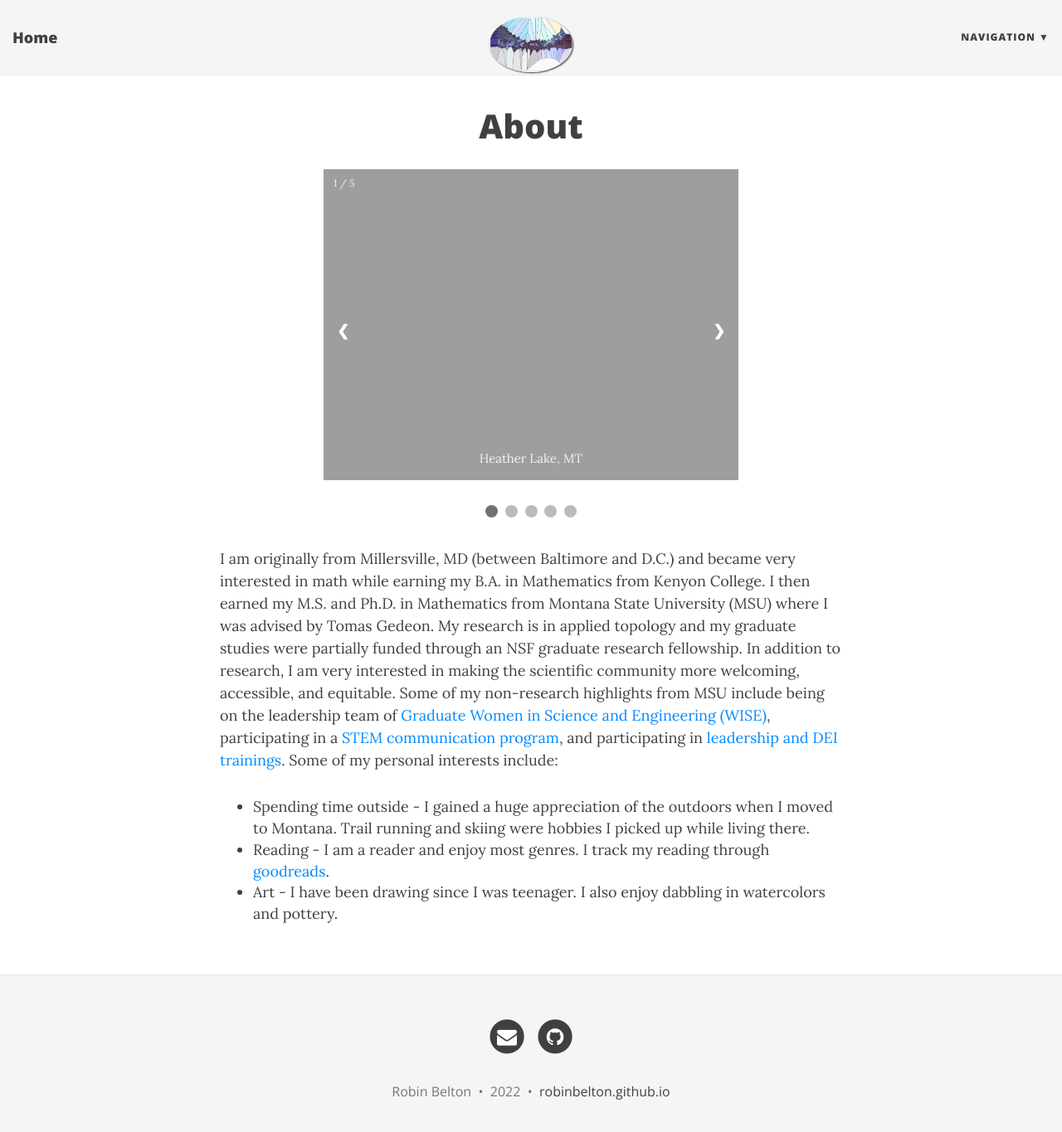
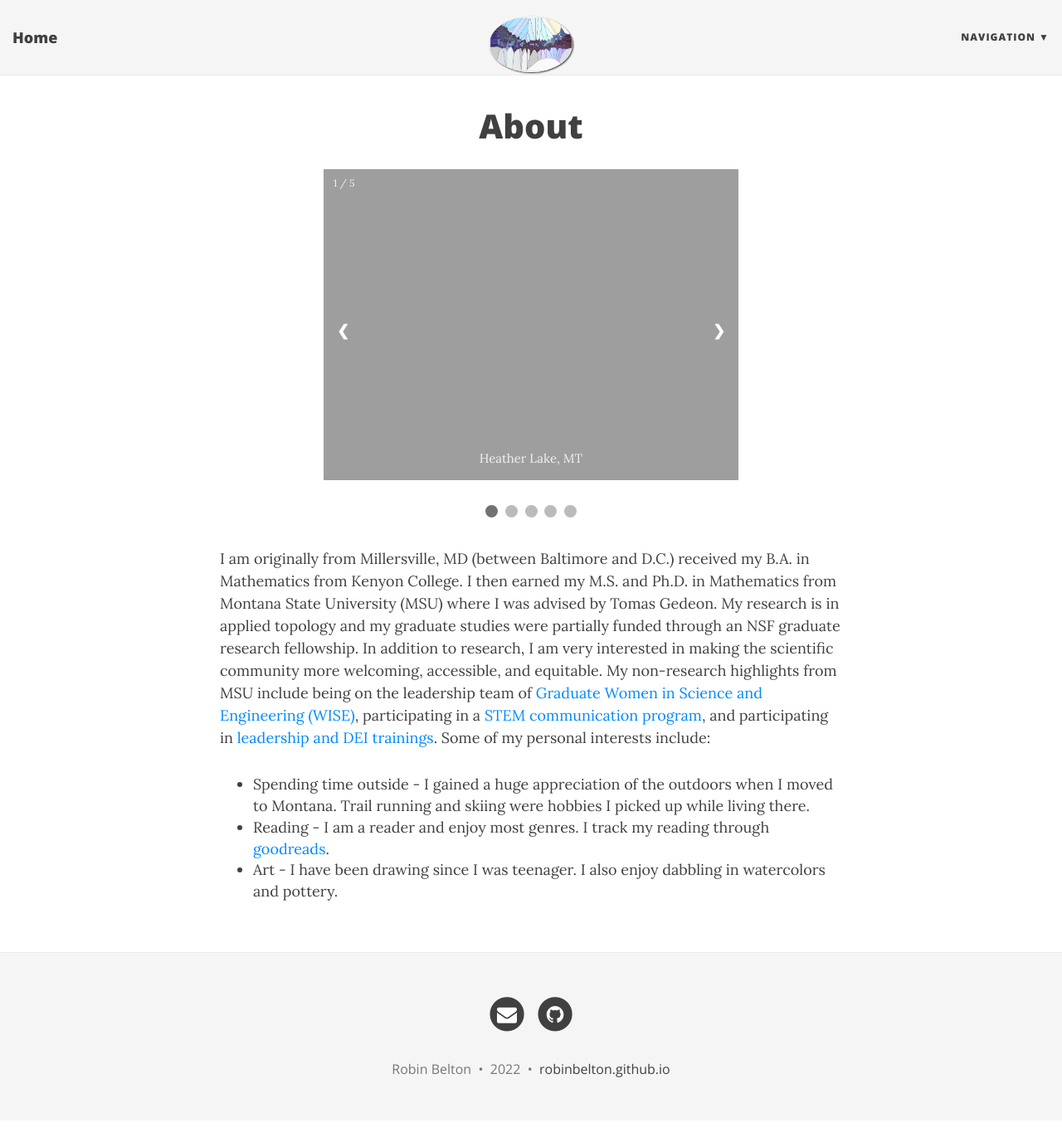
Before and after one commit to robinbelton/robinbelton.github.io, a Jekyll site: the page built from about.html, in a window 1280 px wide and 1378 px high. Shown: the top 1365 px of the window at 83% size. Built offline with Jekyll 4.4.1, drawn with Linux system fonts in a browser that asks for light colours; nearby versions of some CDN libraries.

Commit message:
Small edits to website

```diff
--- a/about.html
+++ b/about.html
@@ -185,7 +185,7 @@
 </body>
 </html>
 
-<p> I am originally from Millersville, MD (between Baltimore and D.C.) and became very interested in math while earning my B.A. in Mathematics from Kenyon College. I then earned my M.S. and Ph.D. in Mathematics from Montana State University (MSU) where I was advised by Tomas Gedeon. My research is in applied topology and my graduate studies were partially funded through an NSF graduate research fellowship. In addition to research, I am very interested in making the scientific community more welcoming, accessible, and equitable. Some of my non-research highlights from MSU include being on the leadership team of <a href="https://www.montana.edu/wise/">Graduate Women in Science and Engineering (WISE)</a>, participating in a <a href="https://www.montana.edu/stemstorytellers/index_cohort3.html">STEM communication program</a>, and participating in <a href="https://www.montana.edu/gradschool/professionaldevelopment/gradcat/grad-leadership-academy.html">leadership and DEI trainings</a>. Some of my personal interests include: </p>
+<p> I am originally from Millersville, MD (between Baltimore and D.C.) received my B.A. in Mathematics from Kenyon College. I then earned my M.S. and Ph.D. in Mathematics from Montana State University (MSU) where I was advised by Tomas Gedeon. My research is in applied topology and my graduate studies were partially funded through an NSF graduate research fellowship. In addition to research, I am very interested in making the scientific community more welcoming, accessible, and equitable. My non-research highlights from MSU include being on the leadership team of <a href="https://www.montana.edu/wise/">Graduate Women in Science and Engineering (WISE)</a>, participating in a <a href="https://www.montana.edu/stemstorytellers/index_cohort3.html">STEM communication program</a>, and participating in <a href="https://www.montana.edu/gradschool/professionaldevelopment/gradcat/grad-leadership-academy.html">leadership and DEI trainings</a>. Some of my personal interests include: </p>
 
 <ul>
 <li>Spending time outside - I gained a huge appreciation of the outdoors when I moved to Montana. Trail running and skiing were hobbies I picked up while living there.</li>
--- a/resources.html
+++ b/resources.html
@@ -41,7 +41,7 @@
     <li><a href="https://sites.google.com/kyoto-u.ac.jp/apatg">Asia Pacific Seminar on Applied Topology and Geometry (APATG)</a>. Register to receive email invites to seminars.
     <li>Mailing lists and websites with announcements on upcoming events and job postings include <a href="https://awm-math.org/research-networks/wincomptop/">WinCompTop</a>, <a href="https://lists.lehigh.edu/mailman/listinfo/algtop-l">ALGTOP-L</a>, and <a href="http://appliedtopology.org/">appliedtopology.org</a>. </li>
     <li><a href="https://awm-math.org/research-networks/wit/">Women in Topology (WIT)</a> often hosts events and gives announcements on applied topology topics.
-    <li>Lists curated by Henry Adams on <a href="https://www.math.colostate.edu/~adams/advising/appliedTopologySoftware/">applied topology software options</a> and <a href="https://www.math.colostate.edu/~adams/advising/appliedTopologyBooks/">applied topology book options</a>.
+    <li>Lists curated by Henry Adams on <a href="https://www.math.colostate.edu/~adams/advising/appliedTopologySoftware/">applied topology software</a> and <a href="https://www.math.colostate.edu/~adams/advising/appliedTopologyBooks/">applied topology textbooks</a>.
     <li><a href="https://chadtopaz.com/getting-started-with-tda/"> Chad Topaz's page on getting started with Topological Data Analysis (TDA)</a>.</li>
 </ul>
 
```
